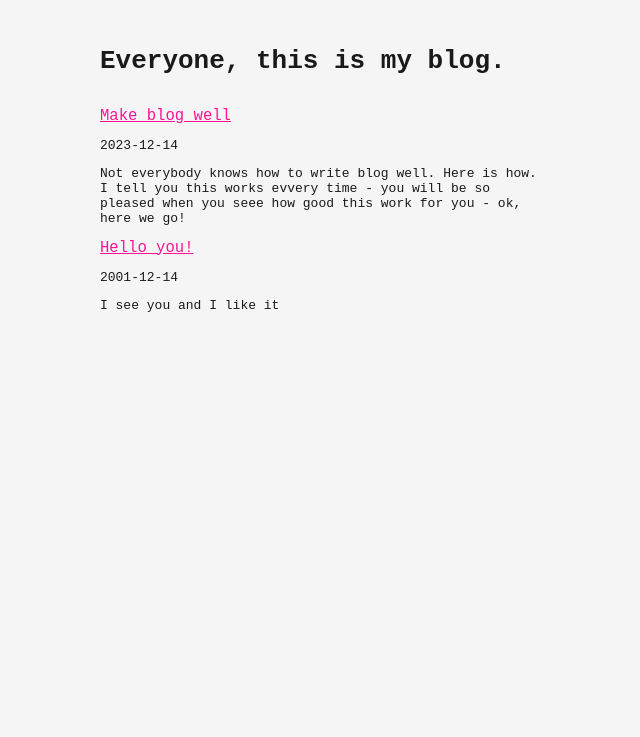
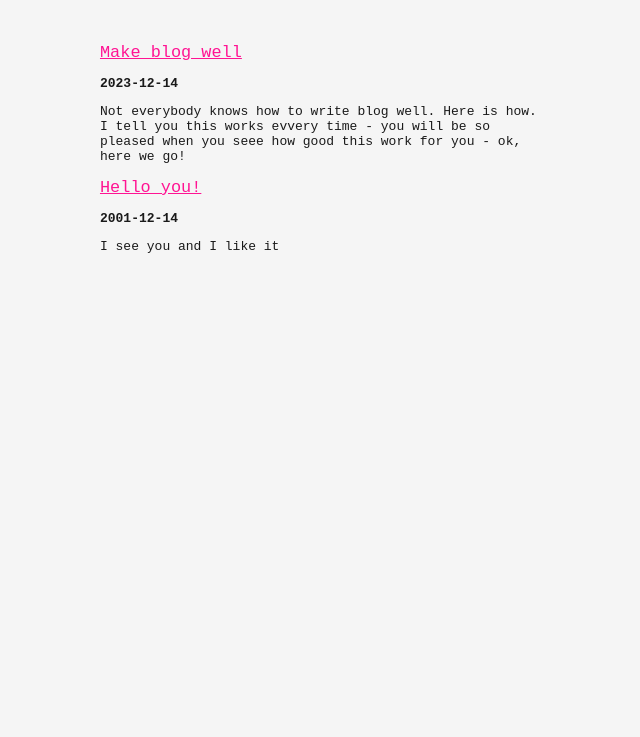
Before and after one commit to kurtsmurf/blog, an Eleventy site: page index.html in a window 1280 px wide. Shown: the top 737 px of the page, without its empty margins (319-959 px from the left). Built offline with nearby package versions, Linux system fonts and the light colour scheme; Eleventy itself is replaced by a stand-in of ours; files that its build step writes are made by us from their sources.

Commit message:
hide homepage h1

```diff
--- a/index.html
+++ b/index.html
@@ -3,10 +3,8 @@ layout: shell.html
 title: kurt blog
 ---
 
-<header>
-  <h1>Everyone, this is my blog.</h1>
-</header>
 <main>
+  <h1>Written by Chris Smith</h1>
   {% for post in collections.post reversed %}
   <h2><a href="{{ post.url }}">{{ post.data.title }}</a></h2>
   <div class="date">{{ post.data.date | date: "%Y-%m-%d" }}</div>
@@ -26,6 +24,13 @@ title: kurt blog
   }
   h2 {
     font-weight: lighter;
-    font-size: 1.2rem;
+    font-size: 1.3rem;
+  }
+  h1 {
+    visibility: hidden;
+    position: absolute;
+  }
+  .date {
+    font-weight: bold;
   }
 </style>
```
